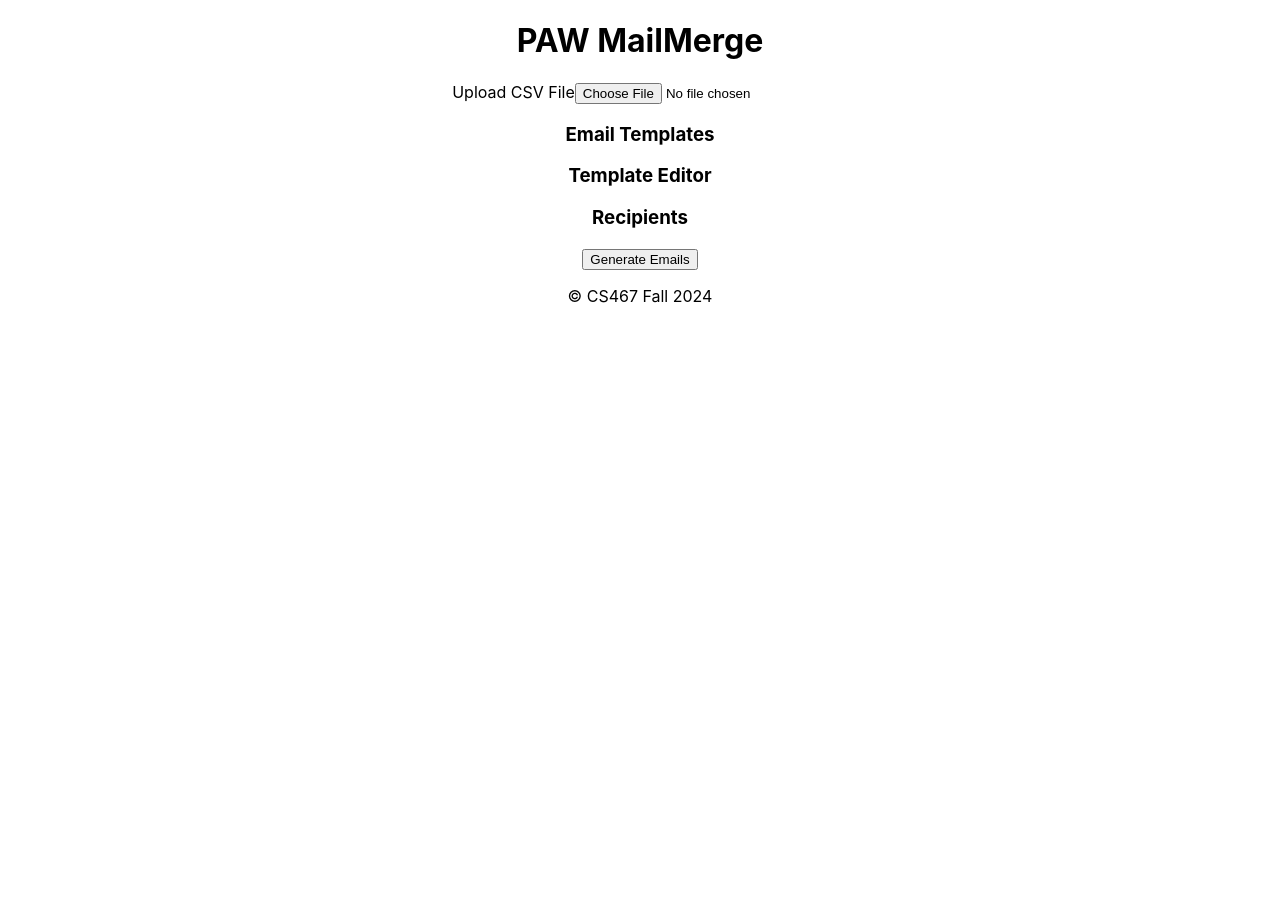
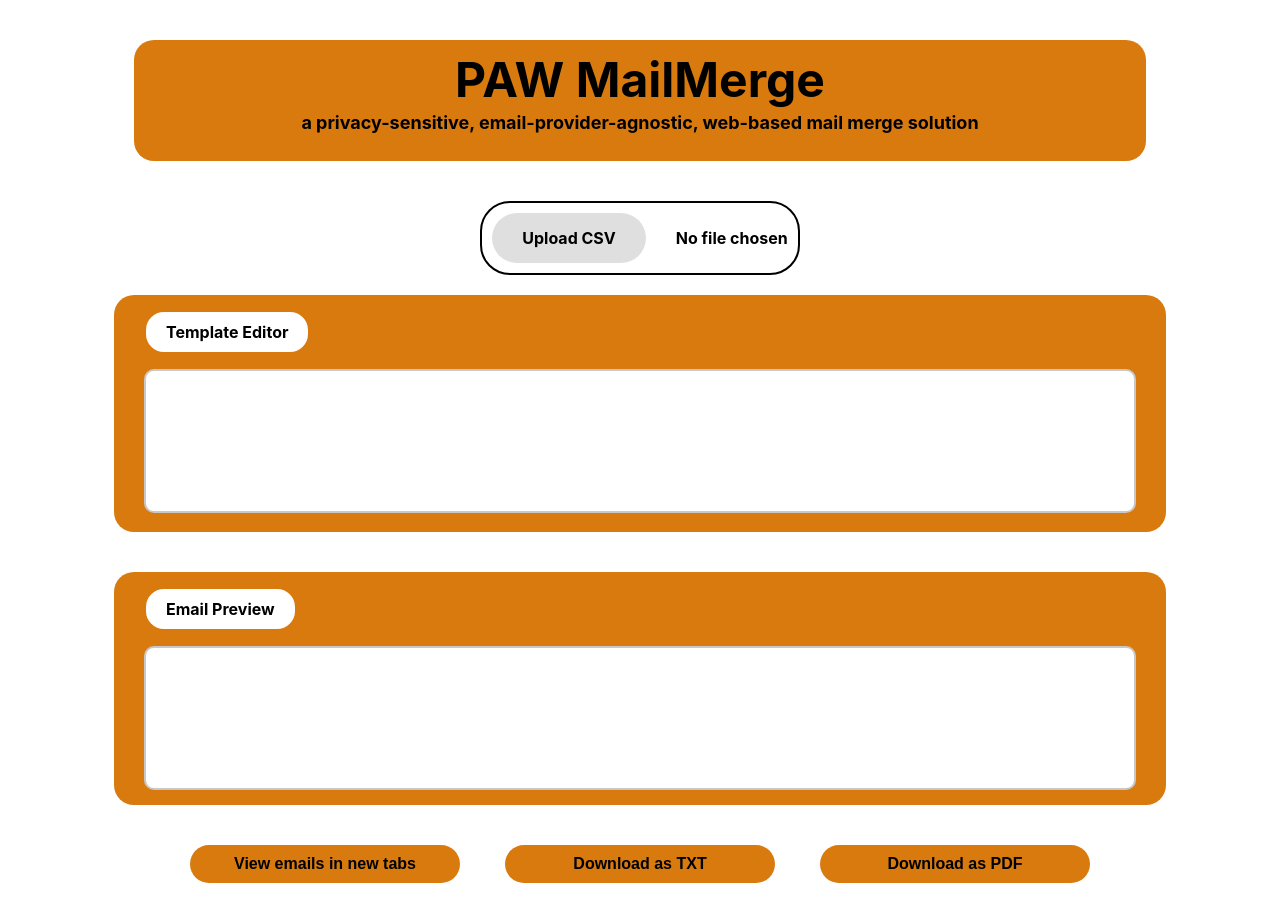
Before and after one commit to timponce/CS467_PAW_MailMerge, a React (Create React App) app in the folder frontend/: page / in a window 1280 px wide. Before the commit the page ends 800 px from the top, so only its background shows below. Built offline with nearby package versions, Linux system fonts and the light colour scheme.

Commit message:
frontend: basic UI iteration

```diff
--- a/frontend/src/App.css
+++ b/frontend/src/App.css
@@ -1,4 +1,4 @@
-.App {
+/* .App {
   text-align: center;
 }
 
@@ -35,4 +35,151 @@
   to {
     transform: rotate(360deg);
   }
+} */
+
+.App {
+  display: flex;
+  flex-direction: column;
+  align-items: center;
+  padding: 20px;
 }
+
+header {
+  background-color: #D97A0E;
+  width: 80%;
+  max-width: 1100px;
+  padding: 10px;
+  text-align: center;
+  color: black;
+  border-radius: 20px;
+  margin: 20px 0;
+}
+
+header h1 {
+  margin: 0;
+  font-size: 48px;
+}
+
+header p {
+  font-size: 18px;
+  margin-top: 3px;
+  font-weight: bold;
+}
+
+
+.file-upload {
+  display: flex;
+  justify-content: center;
+  align-items: center;
+  padding: 20px;
+  margin-top: 20px;
+}
+
+.file-upload {
+  display: flex;
+  align-items: center;
+  border: 2px solid black;
+  border-radius: 30px;
+  padding: 10px;
+  background-color: #fff;
+}
+
+.file-upload-real {
+  display: none;
+}
+
+.file-upload-label {
+  background-color: #e0dfdf;
+  border: none;
+  border-radius: 30px;
+  padding: 15px 30px;
+  font-size: 16px;
+  font-weight: bold;
+  text-align: center;
+}
+
+.file-upload-label:hover {
+  background-color: #777777;
+}
+
+.file-upload-name {
+  margin-left: 30px;
+  font-size: 16px;
+  font-weight: bold;
+
+}
+
+.email-preview, .template-editor {
+  background-color: #D97A0E;
+  color: white;
+  border-radius: 20px;
+  width: 80%;
+  max-width: 1100px;
+  padding: 15px 30px;
+  margin: 20px 0;
+}
+
+.email-preview h3, .template-editor h3 {
+  background-color: white;
+  color: black;
+  padding: 10px 20px;
+  border-radius: 20px;
+  display: inline-block;
+  font-weight: bold;
+  font-size: medium;
+  margin-bottom: 15px;
+  margin-top: 0px;
+  border: 2px solid #D97A0E;
+}
+
+.email-preview-text {
+  background-color: white;
+  color: black;
+  padding: 20px;
+  border-radius: 10px;
+  font-size: 16px;
+  border: 2px solid #c9c7c7;
+  height: 100px;
+  overflow-y: auto;
+  white-space: pre-wrap;
+}
+
+
+.template-editor-text {
+  width: 100%;
+  height: 144px;
+  padding: 15px;
+  font-size: 16px;
+  border-radius: 10px;
+  border: 2px solid #c9c7c7;
+  background-color: white;
+  color: black;
+  box-sizing: border-box;
+  resize: none;
+  line-height: 1.5;
+  overflow-y: auto;
+  white-space: pre-wrap;
+}
+
+.generation-buttons {
+  display: flex;
+  justify-content: space-between;
+  width: 80%;
+  max-width: 900px;
+  margin-top: 20px;
+}
+
+button {
+  background-color: #D97A0E;
+  color: black;
+  border: none;
+  padding: 10px 20px;
+  border-radius: 20px;
+  font-weight: bold;
+  width: 30%;
+  font-size: 16px;
+}
+
+button:hover {
+  background-color: #c36800;
+}
--- a/frontend/src/App.js
+++ b/frontend/src/App.js
@@ -7,7 +7,8 @@ import FileUpload from './components/FileUpload';
 import RecipientsList from './components/RecipientsList';
 import TemplatesList from './components/TemplatesList';
 import TemplateEditor from './components/TemplateEditor';
-import EmailGenerationButton from './components/EmailGenerationButton';
+import GenerationButtons from './components/GenerationButtons';
+import EmailPreview from './components/EmailPreview';
 
 function App() {
 
@@ -28,10 +29,11 @@ function App() {
     <div className="App">
       <Header></Header>
       <FileUpload></FileUpload>
-      <TemplatesList></TemplatesList>
+      {/* <TemplatesList></TemplatesList> */}
       <TemplateEditor></TemplateEditor>
-      <RecipientsList></RecipientsList>
-      <EmailGenerationButton></EmailGenerationButton>
+      {/* <RecipientsList></RecipientsList> */}
+      <EmailPreview></EmailPreview>
+      <GenerationButtons></GenerationButtons>
       {/* <header className="App-header">
         <img src={logo} className="App-logo" alt="logo" />
         <p>
@@ -46,7 +48,7 @@ function App() {
           Learn React
         </a>
       </header> */}
-      <Footer></Footer>
+      {/* <Footer></Footer> */}
     </div>
   );
 }
--- a/frontend/src/components/EmailGenerationButton.js
+++ /dev/null
@@ -1,10 +0,0 @@
-import React from 'react';
-
-export default function EmailGenerationButton(){
-
-    return (
-        <div>
-            <button>Generate Emails</button>
-        </div>
-    );
-}
--- /dev/null
+++ b/frontend/src/components/EmailPreview.js
@@ -0,0 +1,10 @@
+import React from "react";
+
+export default function EmailPreview(){
+    return (
+        <div className="email-preview">
+            <h3>Email Preview</h3>
+            <div className="email-preview-text"></div>
+        </div>
+    )
+}
--- a/frontend/src/components/FileUpload.js
+++ b/frontend/src/components/FileUpload.js
@@ -2,9 +2,10 @@ import React from 'react';
 
 export default function FileUpload(){
 
-    return (<div>
-            <label>Upload CSV File</label>
-            <input type='file' accept='.csv'></input>
+    return (<div className='file-upload'>
+            <label className='file-upload-label' htmlFor='file-upload-real'>Upload CSV</label>
+            <input id='file-upload-real' className='file-upload-real' type='file' accept='.csv'></input>
+            <span className='file-upload-name'>No file chosen</span>
         </div>)
 
 }
--- /dev/null
+++ b/frontend/src/components/GenerationButtons.js
@@ -0,0 +1,12 @@
+import React from 'react';
+
+export default function GenerationButtons(){
+
+    return (
+        <div className='generation-buttons'>
+            <button>View emails in new tabs</button>
+            <button>Download as TXT</button>
+            <button>Download as PDF</button>
+        </div>
+    );
+}
--- a/frontend/src/components/Header.js
+++ b/frontend/src/components/Header.js
@@ -4,6 +4,7 @@ export default function Header(){
     return (
         <header>
         <h1>PAW MailMerge</h1>
+        <p>a privacy-sensitive, email-provider-agnostic, web-based mail merge solution</p>
         </header>
     )
 }
--- a/frontend/src/components/TemplateEditor.js
+++ b/frontend/src/components/TemplateEditor.js
@@ -2,8 +2,12 @@ import React from "react";
 
 export default function TemplateEditor(){
     return (
-        <div>
+        <div className="template-editor">
             <h3>Template Editor</h3>
+            <textarea
+                className="template-editor-text"
+                rows="6"
+                cols="50"/>
         </div>
     )
 }
```
Also changed, not shown: frontend/src/components/TemplatePreview.js (deleted, +0 -9 lines).
